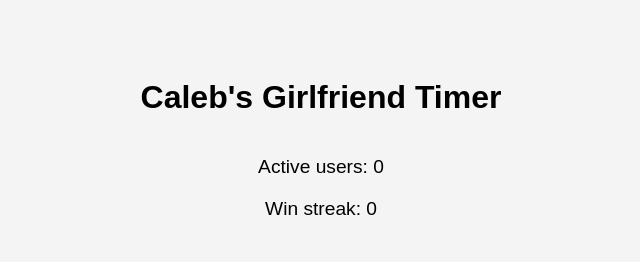
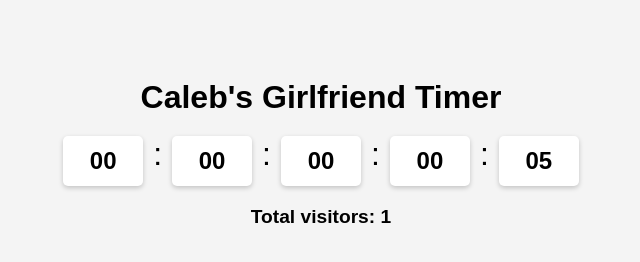
Before and after one commit to fireup9782/testing-repository, a plain HTML site: page index.html in a window 1280 px wide. Shown: the whole page, without its empty margins (319-959 px from the left). Drawn offline with Linux system fonts and the light colour scheme; no server answers.

Commit message:
Update index.html

```diff
--- a/index.html
+++ b/index.html
@@ -20,32 +20,71 @@
             justify-content: center;
             gap: 10px;
         }
-        #activeUsers, #winStreak {
+        .time-box {
+            display: inline-block;
+            width: 80px;
+            height: 50px;
+            background: white;
+            border-radius: 5px;
+            box-shadow: 0 2px 5px rgba(0, 0, 0, 0.2);
+            display: flex;
+            align-items: center;
+            justify-content: center;
+            font-size: 1.5rem;
+            font-weight: bold;
+        }
+        .visitor-count {
             margin-top: 20px;
             font-size: 1.2rem;
+            font-weight: bold;
         }
     </style>
 </head>
 <body>
     <h1>Caleb's Girlfriend Timer</h1>
     <div class="timer" id="timer"></div>
-    <div id="activeUsers">Active users: 0</div>
-    <div id="winStreak">Win streak: 0</div>
+    <div class="visitor-count">Total visitors: <span id="visitorCount">0</span></div>
 
     <script>
-        let winStreak = 0;
-        let activeUsers = 0;
+        function formatTime(value) {
+            return value.toString().padStart(2, '0');
+        }
 
-        function updateActiveUsers() {
-            fetch("https://api.countapi.xyz/hit/caleb_gf_timer/visits")
-                .then(response => response.json())
-                .then(data => {
-                    activeUsers = data.value;
-                    document.getElementById("activeUsers").textContent = "Active users: " + activeUsers;
-                });
+        function updateTimer() {
+            let startTime = localStorage.getItem("startTime");
+            if (!startTime) {
+                startTime = Date.now();
+                localStorage.setItem("startTime", startTime);
+            }
+            let elapsed = Math.floor((Date.now() - startTime) / 1000);
+
+            let weeks = Math.floor(elapsed / (7 * 24 * 60 * 60));
+            let days = Math.floor((elapsed % (7 * 24 * 60 * 60)) / (24 * 60 * 60));
+            let hours = Math.floor((elapsed % (24 * 60 * 60)) / (60 * 60));
+            let minutes = Math.floor((elapsed % (60 * 60)) / 60);
+            let seconds = elapsed % 60;
+
+            const timerContainer = document.getElementById("timer");
+            timerContainer.innerHTML = `
+                <div class="time-box">${formatTime(weeks)}</div> :
+                <div class="time-box">${formatTime(days)}</div> :
+                <div class="time-box">${formatTime(hours)}</div> :
+                <div class="time-box">${formatTime(minutes)}</div> :
+                <div class="time-box">${formatTime(seconds)}</div>
+            `;
         }
-        setInterval(updateActiveUsers, 1000);
-        updateActiveUsers();
+
+        setInterval(updateTimer, 1000);
+        updateTimer();
+
+        function updateVisitorCount(count) {
+            document.getElementById("visitorCount").textContent = count;
+        }
+
+        let totalVisitors = parseInt(localStorage.getItem("totalVisitors")) || 0;
+        totalVisitors++;
+        localStorage.setItem("totalVisitors", totalVisitors);
+        updateVisitorCount(totalVisitors);
     </script>
 </body>
 </html>
```
